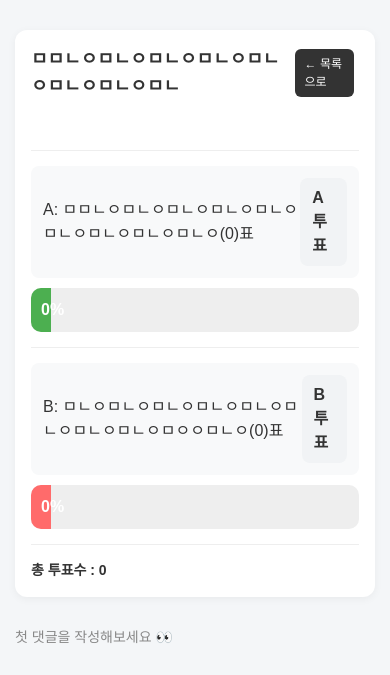
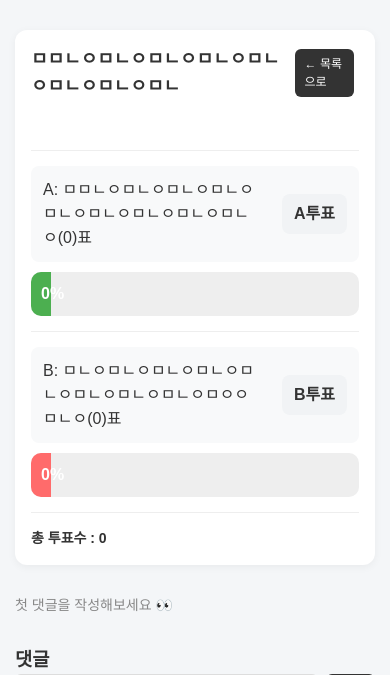
Before and after one commit to b5qpx9p4dn-coder/balance-game, a Flask app: page /post/1 in a window 390 px wide. Shown: the part 68-743 px from the top of the page. Run offline with Flask 3, Linux system fonts and the light colour scheme; data comes from the database, SQL or seed files in the repository; both versions use the stored data as it was after the commit; data that the repository does not hold is empty.

Commit message:
fix mobile layout overflow issue

```diff
--- a/static/style.css
+++ b/static/style.css
@@ -133,6 +133,11 @@ body{
   background: #f8f9fa;
   border-radius: 8px;
   margin: 10px 0;
+}
+.option-box p {
+    width: 70%;
+    overflow-wrap: break-word;
+    word-break: break-word;
 }
 .vote_btn{
    background: #f1f3f5;
```
Also changed, not shown: balance.db (added).
